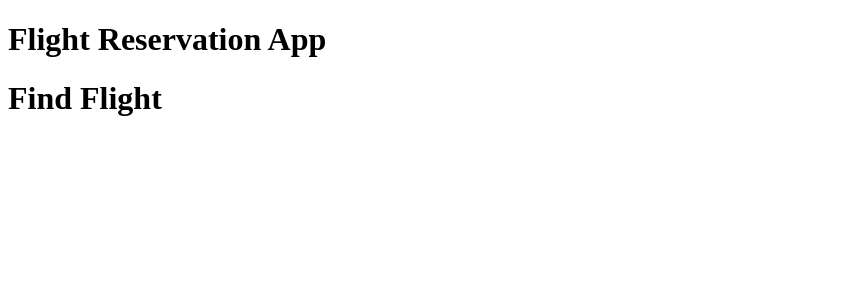
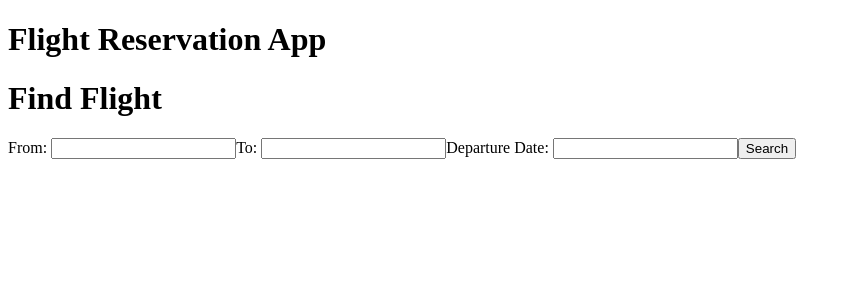
Before and after one commit to SpaceJungle420/react-spring-mysql, a React (Create React App) app in the folder flightreservation/: page / in a window 1280 px wide. Shown: the top 300 px of the page, without its empty margins (0-851 px from the left). Built offline with nearby package versions, Linux system fonts and the light colour scheme.

Commit message:
add form and states for find flights

```diff
--- a/flightreservation/src/components/FindFlights.tsx
+++ b/flightreservation/src/components/FindFlights.tsx
@@ -1,9 +1,30 @@
-import React from "react";
+import React, { useState } from "react";
 
 function FindFlight() {
+  const [from, setFrom] = useState("");
+  const [to, setTo] = useState("");
+  const [departureDate, setDepartureDate] = useState("");
+
   return (
     <div>
       <h1>Find Flight</h1>
+      <form>
+        From:{" "}
+        <input
+          type="text"
+          name="from"
+          onChange={(e) => setFrom(e.target.value)}
+        />
+        To:{" "}
+        <input type="text" name="to" onChange={(e) => setTo(e.target.value)} />
+        Departure Date:{" "}
+        <input
+          type="text"
+          name="departureDare"
+          onChange={(e) => setDepartureDate(e.target.value)}
+        />
+        <button>Search</button>
+      </form>
     </div>
   );
 }
```
